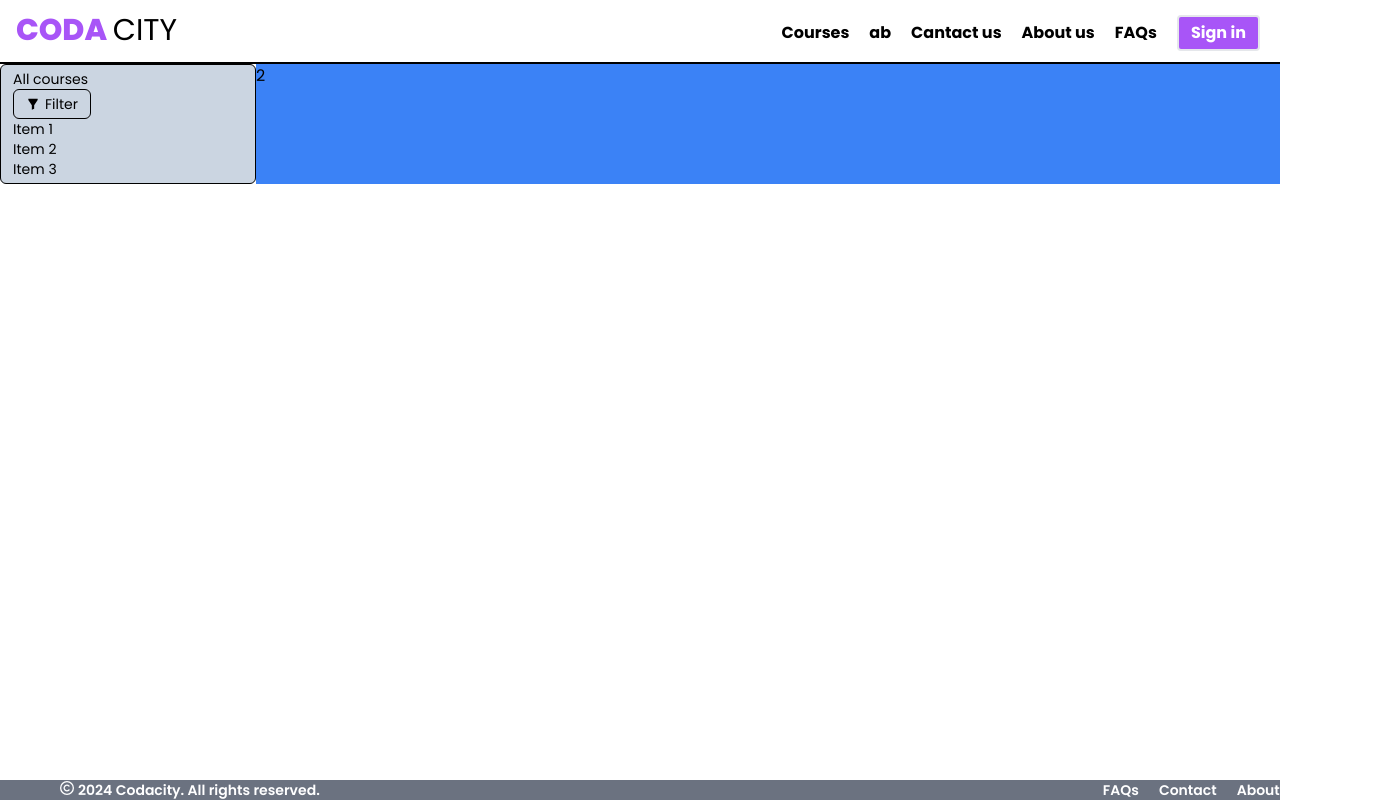
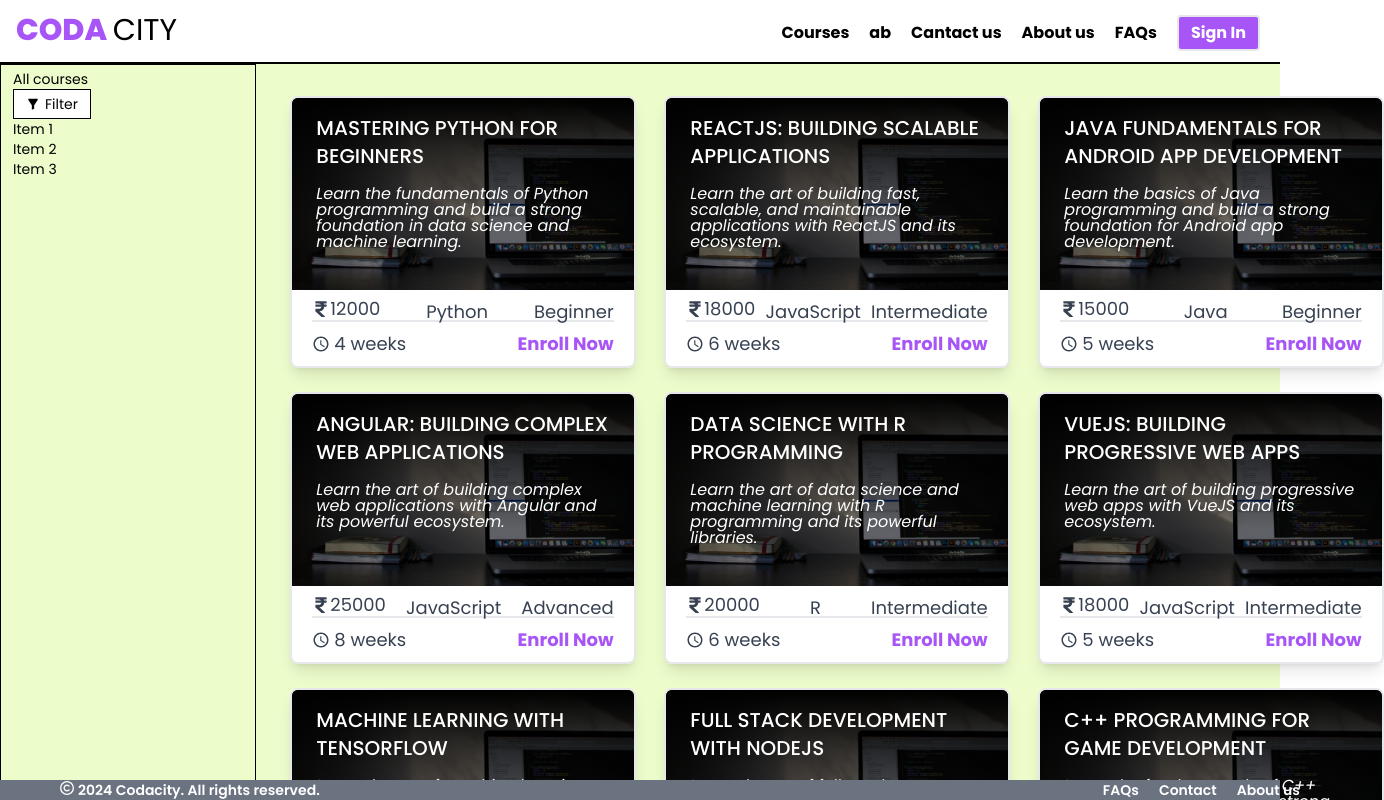
Before and after one commit to xmukundx/codacity, a Next.js app: page / in a window 1280 px wide. Shown: the top 800 px of the page, 1384 px wide, since content can reach past the window. Built offline with nearby package versions, Linux system fonts and the light colour scheme.

Commit message:
firstCommit

```diff
--- /dev/null
+++ b/components/Dialog.jsx
@@ -0,0 +1,13 @@
+import React from 'react'
+
+const Dialog = () => {
+  return (
+    <dialog id='dialogComponent'>
+        <h1>Filter</h1>
+        {/* <p>Lorem ipsum dolor sit, amet consectetur adipisicing elit. Consectetur excepturi, laboriosam architecto asperiores, nobis repellendus, tempora voluptatum modi ad magni perspiciatis? Distinctio, aliquid laboriosam! Dolores qui nostrum numquam ut nam?</p> */}
+
+    </dialog>
+  )
+}
+
+export default Dialog
--- a/components/FAQs.jsx
+++ /dev/null
@@ -1,83 +0,0 @@
-"use client";
-import React, { useState } from "react";
-import { FiPlus } from "react-icons/fi";
-import { FiMinus } from "react-icons/fi";
-import { IoIosArrowDropup } from "react-icons/io";
-import Navbar from "./Navbar";
-
-
-const Accordion = ({ Question, Answer }) => {
-  const [openAccordion, setOpenAccordion] = useState(false);
-
-  return (
-    <div className="py-2 border-b text-sm sm:text-lg  border-black  ">
-      <button className="flex justify-between  items-center text-left w-full " onClick={()=> setOpenAccordion(!openAccordion)}>
-
-          <span className={`font-bold  ${openAccordion ? "text-purple-500" : ""}`}>{Question}</span>
-
-        <span >{openAccordion ? <FiMinus className="text-purple-500" /> : <FiPlus />}</span>
-
-      </button>
-      <div className={`grid transition-all text-justify  duration-300 text-slate-800 ${openAccordion ? "grid-rows-[1fr] opacity-100"  : "grid-rows-[0fr] opacity-0"}`} >
-        <div className="overflow-hidden">{Answer}</div>
-      </div>
-    </div>
-  );
-};
-
-const FAQSection = () => {
-  const FAQ_DATA = [
-    {
-      Question: "When are the live classes held?",
-      Answer:
-        "Live classes are normally held 2 times a week, with the exact class days and timings being determined by the batch. However, given all learners would be software engineers that are currently working, the classes would be held in the late evening or night on weekdays and any suitable time over the weekends.",
-    },
-    {
-      Question: "Will I get a certification after completion?",
-      Answer:
-        "After the end of the any of Codacity's course, you will receive a course completion certificate",
-    },
-    {
-      Question:
-        "Do I need any skills or experience to enroll in these courses?",
-      Answer:
-        "You will not require any skills or experience for beginner-level courses. However, you may need some prerequisites for intermediate or advanced courses. If any prerequisites are needed, they will be mentioned in the course itself.",
-    },
-    {
-      Question: "Are you accredited or licensed by educational organizations?",
-
-      Answer:
-        "There isn’t always a need for licensing or accreditation for online courses. However, some programs do require it. Either way, people will usually ask what type of training or background you have, as well as any licensing that’s available if that’s relevant.",
-    },
-  ];
-  return (
-    <>
-    <Navbar/>
-    <div className="flex  flex-col items-center sm:justify-start pt-[5%] justify-center  h-screen bg-blue-200">
-      <div
-        id="left"
-        className="w-full md:w-2/5 flex px-5 justify-center  my-10"
-      >
-        <h1 className=" text-2xl sm:text-3xl md:text-4xl sm:text-nowrap">
-          <span className="text-purple-500 font-extrabold">
-            Got Questions?
-          </span>
-          <span className="">We've Got Answers!</span>
-        </h1>
-      </div>
-
-      <div className=" w-4/5 md:w-3/5 self-center bg-gray-100 p-4 rounded-lg md:mx-3">
-        {FAQ_DATA.map((data, index) => (
-          <Accordion
-            key={index}
-            Question={`${index + 1}. ${data.Question}`}
-            Answer={data.Answer}
-          />
-        ))}
-      </div>
-    </div>
-    </>
-  );
-};
-
-export default FAQSection;
--- a/components/Navbar.jsx
+++ b/components/Navbar.jsx
@@ -1,6 +1,5 @@
 'use client'
 import { useEffect, useState } from "react";
-import Button from "./utilityComponents/Button";
 import { GiHamburgerMenu } from "react-icons/gi";
 
 
@@ -37,7 +36,7 @@ const Navbar = () => {
           <li className="cursor-pointer hover:text-purple-500">About us</li>
           <li className="cursor-pointer hover:text-purple-500"> <a href="/faqs">FAQs</a></li>
 
-         <Button title="Sign in"/>
+          <button className="bg-purple-500 text-white hover:bg-white hover:border-purple-500 hover:text-purple-500 border-2  font-bold py-1 px-3 rounded">Sign In</button>
          </ul>
       </div>
 
--- a/components/test.jsx
+++ b/components/test.jsx
@@ -1,13 +1,23 @@
+'use client'
 import React from "react";
 import { BiSort } from "react-icons/bi";
 import { RiFilter2Fill } from "react-icons/ri";
+import data from "@/utillity/data";
+import { FaRupeeSign } from "react-icons/fa";
+import { MdOutlineWatchLater } from "react-icons/md";
+import Dialog from "./Dialog";
 
 const Test = () => {
+  const showModal = () => {
+    document.getElementById("dialogComponent").showModal();
+  };
+
   return (
-    <div className="grid grid-rows-1 grid-cols-5">
-      <aside className=" hidden sm:block bg-red-500flexAdjustBtn text-sm  border bg-slate-300 border-black py-1 px-3 rounded-md ">
+    <div className="grid grid-rows-1 grid-cols-5 bg-lime-100">
+      <aside className=" hidden sm:block bg-red-500flexAdjustBtn text-sm  border border-black py-1 px-3">
         <h1>All courses</h1>
-        <h1 className="flexAdjustBtn  border bg-slate-300 border-black py-1 px-3 w-fit rounded-md ">
+        <Dialog/>
+        <h1 onClick={showModal} className="flexAdjustBtn  border  border-black py-1 px-3 w-fit border-r bg-white ">
           <RiFilter2Fill />
           Filter
         </h1>
@@ -17,7 +27,66 @@ const Test = () => {
           <li>Item 3</li>
         </ul>
       </aside>
-      <div className="bg-blue-500 col-span-5 sm:col-span-4 w-full">2</div>
+      <div className=" col-span-5 sm:col-span-4 w-full">
+        {/* filter and sort section */}
+        <div className="flex sm:hidden justify-around my-3">
+          <button className="flexAdjustBtn  border bg-gray-100 border-black py-1 px-1 active:bg-purple-500 active:text-white w-24 rounded-md ">
+            <RiFilter2Fill /> Filter
+          </button>
+          <button className="flexAdjustBtn  border bg-gray-100 border-black py-1 px-1 active:bg-purple-500 active:text-white w-24 rounded-md">
+            <BiSort /> Sort
+          </button>
+        </div>
+        {/* main course content */}
+        <main className="grid  m-4 w-[90%] justify-around md:grid-cols-2 lg:grid-cols-[repeat(3,350px)] justify-items-center gap-8 sm:gap-6 p-2 sm:p-4">
+
+          {data.map((item) => (
+            <div
+              id="section1"
+              className="group shadow-lg relative overflow-hidden rounded-lg border-2 cursor-pointer group-hover:shadow-lg hover:shadow-gray-400 transform hover:scale-110 transition duration-300 ease-in-out max-w-xl"
+            >
+              <div className=" text-white rounded-t-lg ">
+                <img
+                  className="w-full h-48 object-cover transition duration-300 ease-in-out brightness-50 group-hover:brightness-125"
+                  src="./codebg2.jpg"
+                  alt="dkjnd"
+                />
+                <div className="absolute inset-0 px-6 py-4 bottom-0  bg-gradient-to-b from-black via-transparent to-transparent group-hover:opacity-100  place-items-">
+                  <h3 className=" text-base sm:text-lg md:text-xl font-medium leading-tight sm:leading-none">
+                    {item.courseName.toUpperCase()}
+                  </h3>
+                  <p className="pt-2 sm:pt-4 text-sm sm:text-base leading-tight sm:leading-none italic">
+                    {item.aboutCourse}
+                  </p>
+                </div>
+              </div>
+              <div
+                id="section2"
+                className="text-gray-700 bg-white text-sm lg:text-lg"
+              >
+                <div className="flex justify-between mx-5 pt-2 h-8 border-b-2">
+                  <span className="flex items-center">
+                    {" "}
+                    <FaRupeeSign />
+                    {item.price}
+                  </span>
+                  <span className="hidden md:block">{item.language}</span>
+                  <span>{item.level}</span>
+                </div>
+                <div className="flex justify-between px-5 py-2">
+                  <div className="flex items-center">
+                    <MdOutlineWatchLater className="inline-block mr-1" />
+                    {item.duration}
+                  </div>
+                  <button className="text-purple-500 font-bold">
+                    Enroll Now
+                  </button>
+                </div>
+              </div>
+            </div>
+          ))}
+        </main>
+      </div>
     </div>
   );
 };
--- a/src/app/faqs/page.js
+++ b/src/app/faqs/page.js
@@ -20,7 +20,7 @@ const Accordion = ({ Question, Answer }) => {
 
       </button>
       <div className={`grid transition-all text-justify  duration-300 text-slate-800 ${openAccordion ? "grid-rows-[1fr] opacity-100"  : "grid-rows-[0fr] opacity-0"}`} >
-        <div className="overflow-hidden">{Answer}</div>
+        <div onClick={() => setOpenAccordion(false)} className="overflow-hidden">{Answer}</div>
       </div>
     </div>
   );
@@ -54,7 +54,7 @@ const FAQSection = () => {
   return (
     <>
     <Navbar/>
-    <div className="flex  flex-col items-center sm:justify-start pt-[5%] justify-center  h-screen bg-blue-200">
+    <div className="flex  flex-col items-center sm:justify-start pt-[5%] justify-center  h-screen bg-lime-50">
       <div
         id="left"
         className="w-full md:w-2/5 flex px-5 justify-center  my-10"
@@ -67,7 +67,7 @@ const FAQSection = () => {
         </h1>
       </div>
 
-      <div className=" w-4/5 md:w-3/5 self-center bg-gray-100 p-4 rounded-lg md:mx-3">
+      <div className=" w-4/5 md:w-3/5 self-center bg-gray-50 p-4 rounded-lg md:mx-3 border">
         {FAQ_DATA.map((data, index) => (
           <Accordion
             key={index}
--- a/src/app/page.js
+++ b/src/app/page.js
@@ -1,6 +1,5 @@
 import Achievements from "../../components/Achievements";
 import Content from "../../components/Content";
-import FAQSection from "../../components/FAQs";
 import Footer from "../../components/Footer";
 import Marqueediv from "../../components/Marquee";
 import Navbar from "../../components/Navbar";
@@ -18,7 +17,6 @@ export default function Home() {
       {/* <TestComponent /> */}
      <Test/>
       {/* <Navbar /> */}
-      {/* <FAQSection/> */}
       {/* <Hero />
       <Achievements/>
       <Marqueediv/>
```
